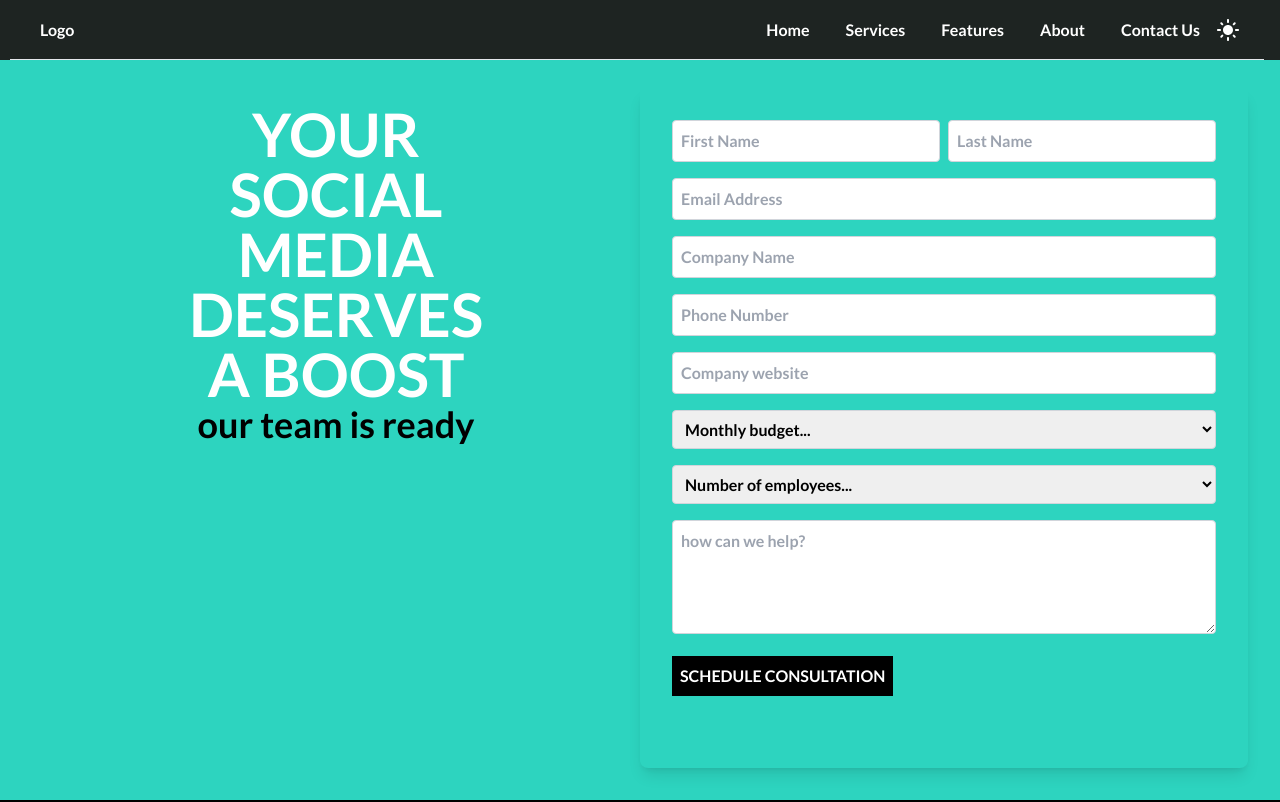
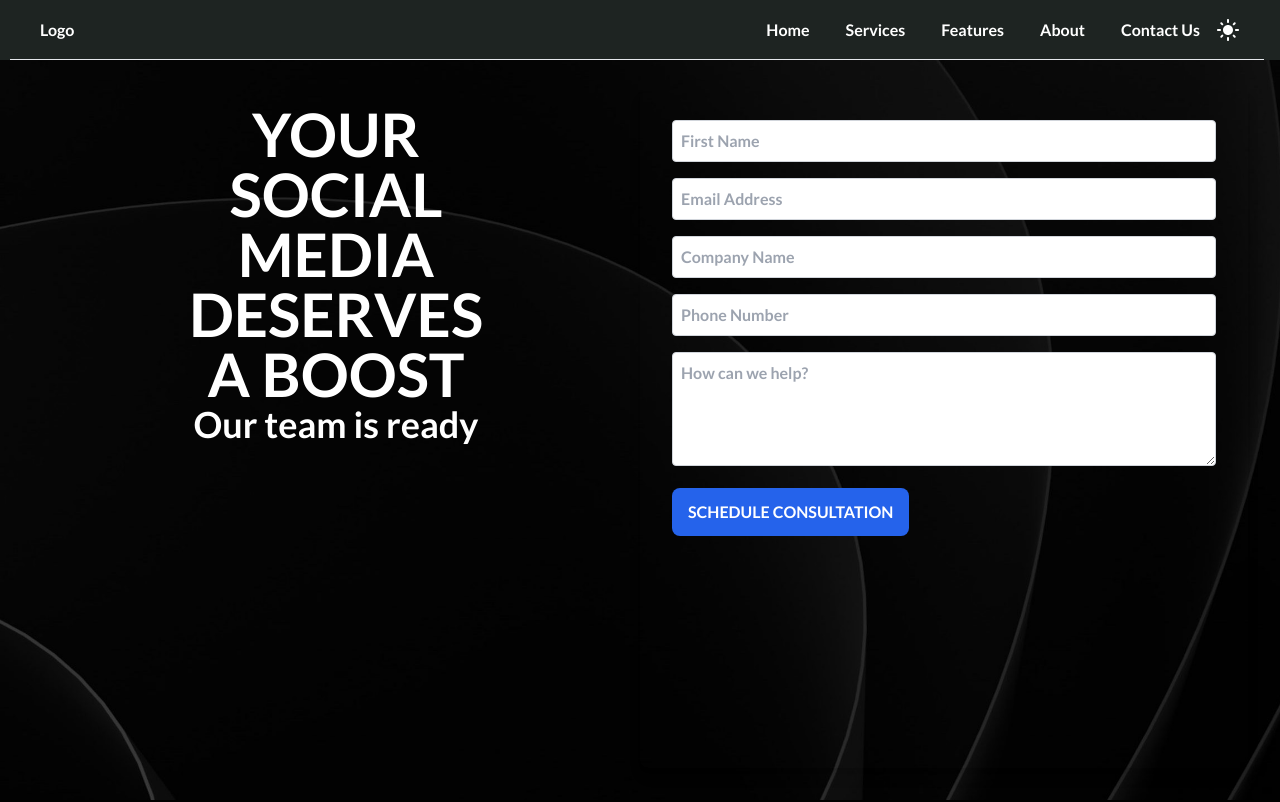
Before and after one commit to Sahilsajar/Social-Minds, a React (Vite) app: page /Contact in a window 1280 px wide. Shown: the top 802 px of the page. Built offline with nearby package versions, Linux system fonts and the light colour scheme.

Commit message:
Contact page

```diff
--- a/src/App.jsx
+++ b/src/App.jsx
@@ -10,6 +10,8 @@ import Contact from "./components/Contact";
 import ServicePage from "./pages/ServicePage";
 import Footer from "./components/Footer";
 import AboutUs from "./pages/AboutUs";
+import ThankYou from "./pages/ThankYou";
+import Oops from './pages/Oops'
 
 function App() {
   const [isDarkMode, setIsDarkMode] = useState(true);
@@ -26,6 +28,10 @@ function App() {
         <Route path="/service" element={<ServicePage></ServicePage>}></Route>
         <Route path="/Contact" element={<Contact></Contact>}></Route>
         <Route path="/about" element={<AboutUs/>}></Route>
+        <Route path="/ThankYou" element={<ThankYou />}></Route>
+        <Route path="/Oops" element={<Oops />}></Route>
+
+
       </Routes>
       <Footer />
     </ThemeProvider>
--- a/src/components/Contact.jsx
+++ b/src/components/Contact.jsx
@@ -1,66 +1,122 @@
-
-
-import emailjs from 'emailjs-com';
+import { useState } from "react";
+import backImg from "../assets/Background/2.jpg";
+import emailjs from "emailjs-com";
+import { useNavigate } from "react-router-dom";
+import ThankYou from "../pages/ThankYou";
 
 function Contact() {
-    function sendEmail(e){
-        e.preventDefault();
+  const [isSuccess, setIsSuccess] = useState(false);
+  const [isError, setIsError] = useState(false);
+  const navigate=useNavigate();
 
-        emailjs.sendForm('service_8oop2kj','template_eim3a8i',e.target,'vuTY47KiOsexBDWrl').then(res=>console.log(res)).catch(err=>console.log(err));
+  const sendEmail = async (e) => {
+    e.preventDefault();
+
+    try {
+      // Send the email using EmailJS
+      await emailjs.sendForm(
+        'service_8oop2kj',  // Replace with your EmailJS service ID
+        'template_eim3a8i', // Replace with your EmailJS template ID
+        e.target,            // The form being submitted
+        'vuTY47KiOsexBDWrl' // Replace with your EmailJS user ID
+      );
+
+      // If email is sent successfully, show success message and navigate
+      setIsSuccess(true);
+      setIsError(false);
+
+      // Redirect to homepage after a small delay
+      setTimeout(() => {
+
+        navigate('/ThankYou');  // This will redirect to the homepage
+      },);  // Wait for 2 seconds before redirecting (optional)
+    } catch (err) {
+      console.error(err);
+      setIsSuccess(false);
+      setIsError(true);
+      navigate('/Contact')
     }
+
+  };
+
   return (
-    <styledDiv  className="flex flex-col md:flex-row bg-teal-400 mt-[56px] min-h-[calc(100vh-56px)] p-8">
-    {/* left*/}
-    <div className='md:w-1/2 md:items-center text-left  flex flex-col mt-4  mb-6 md:mb-0'>
-      <h1 className='text-white  lg:text-12xl font-bold text-6xl'>YOUR</h1>
-      <h1 className='text-white  lg:text-12xl font-bold text-6xl '>SOCIAL </h1>
-      <h1 className='text-white  lg:text-12xl font-bold text-6xl'>MEDIA </h1>
-      <h1 className='text-white  lg:text-12xl font-bold text-6xl '>DESERVES </h1>
+    <div
+      style={{ backgroundImage: "url(" + backImg + ")", backgroundSize: "cover" }}
+      className="flex flex-col md:flex-row mt-[56px] min-h-[calc(100vh-56px)] p-8"
+    >
+      {/* Left Section */}
+      <div className="md:w-1/2 md:items-center text-center flex flex-col mt-4 mb-6 md:mb-0">
+        <h1 className="text-white lg:text-12xl font-bold text-6xl">YOUR</h1>
+        <h1 className="text-white lg:text-12xl font-bold text-6xl">SOCIAL</h1>
+        <h1 className="text-white lg:text-12xl font-bold text-6xl">MEDIA</h1>
+        <h1 className="text-white lg:text-12xl font-bold text-6xl">DESERVES</h1>
+        <h1 className="text-white lg:text-12xl font-bold text-6xl">A BOOST</h1>
+        <p className="text-2xl text-white md:text-4xl lg:text-4xl">Our team is ready</p>
+      </div>
 
-      <h1 className='text-white  lg:text-12xl font-bold text-6xl '>A BOOST </h1>
+      {/* Right Section - Form */}
+      <div className="md:w-1/2 justify-center p-8 rounded-lg shadow-lg">
+        <form
+          className="space-y-2 md:space-y-4 justify-center items-center lg:space-y-4"
+          onSubmit={sendEmail}
+        >
+          <input
+            type="text"
+            required
+            name="Name"
+            placeholder="First Name"
+            className="md:w-full outline-none p-2 border w-full border-gray-300 rounded"
+          />
+          <input
+            name="email"
+            required
+            type="email"
+            placeholder="Email Address"
+            className="w-full border outline-none p-2 rounded border-gray-300"
+          />
+          <input
+            name="company"
+            required
+            type="text"
+            placeholder="Company Name"
+            className="w-full border outline-none p-2 rounded border-gray-300"
+          />
+          <input
+            name="phone"
+            required
+            type="tel"
+            placeholder="Phone Number"
+            className="w-full outline-none border p-2 rounded border-gray-300"
+          />
+          <textarea
+            name="message"
+            required
+            className="w-full outline-none p-2 border border-gray-300 rounded"
+            placeholder="How can we help?"
+            rows={4}
+          />
+          <button
+            type="submit"
+            className="bg-blue-600 px-4 text-white py-3 rounded-lg hover:bg-blue-700 transition-colors"
+          >
+            SCHEDULE CONSULTATION
+          </button>
+        </form>
 
-      <p className='text-black text-2xl md:text-4xl lg:text-4xl'>our team is ready </p>
+        {/* Success/Error Message */}
+        {isSuccess && (
+        <div className="mt-4 p-4 bg-green-100 text-green-800 border border-green-200 rounded-md">
+          Email sent successfully!
+        </div>
+      )}
+      {isError && (
+        <div className="mt-4 p-4 bg-red-100 text-red-800 border border-red-200 rounded-md">
+          Something went wrong. Please try again.
+        </div>
+      )}
+      </div>
     </div>
-    {/*right */}
-    <div className='md:w-1/2  p-8 rounded-lg shadow-lg'>
-    {/*form*/}
-    <form className='space-y-2 md:space-y-4 lg:space-y-4' onSubmit={sendEmail}>
-    {/*div for name */}
-      <div className='flex space-y-4 space-x-0 md:space-y-0 md:space-x-2  flex-col md:flex-row'>
-      <input type="text" name='firstName' placeholder="First Name" className="md:w-1/2 p-2 border w-full border-gray-300 rounded" />
-        <input type="text" name='lastName' placeholder="Last Name" className="md:w-1/2 p-2 border w-full border-gray-300 rounded" />
-      </div>
-      <input name='email' type='email' placeholder='Email Address' className='w-full border p-2 rounded border-gray-300' />
-      <input name='company' type='text' placeholder='Company Name' className='w-full border p-2 rounded border-gray-300' />
-      <input name='phone' type='tel' placeholder='Phone Number' className='w-full border p-2 rounded border-gray-300' />
-      <input name='website' type='url' placeholder='Company website' className='w-full border p-2 rounded border-gray-300' />
-      <select name='budget' className="w-full p-2 border border-gray-300 rounded">
-            <option>Monthly budget...</option>
-            <option>Less than $1,000</option>
-            <option>$1,000 - $5,000</option>
-            <option>$5,000 - $10,000</option>
-            <option>More than $10,000</option>
-          </select>
-
-          <select name='employee' className="w-full p-2 border border-gray-300 rounded">
-            <option className='text-grey'>Number of employees...</option>
-            <option >1-10</option>
-            <option>11-50</option>
-            <option>51-200</option>
-            <option>201-500</option>
-            <option>501+</option>
-          </select>
-          <textarea name='message' className='w-full p-2 border border-gray-300 rounded' placeholder='how can we help?' rows={4}>
-
-          </textarea>
-          <button type='submit' className='p-2 text-white bg-black'>SCHEDULE CONSULTATION</button>
-    </form>
-    </div>
-
-
-
-    </styledDiv>
-  )
+  );
 }
 
-export default Contact
+export default Contact;
--- /dev/null
+++ b/src/pages/Oops.jsx
@@ -0,0 +1,35 @@
+import React, { useState, useEffect } from "react";
+import backImg from "../assets/Background/2.jpg";
+const ThankYou = () => {
+  const [seconds, setSeconds] = useState(5); // Set the countdown time
+
+  useEffect(() => {
+    if (seconds > 0) {
+      const timer = setTimeout(() => setSeconds(seconds - 1), 1000);
+      return () => clearTimeout(timer); // Clear timeout on cleanup
+    } else {
+      // Redirect to the home page when timer reaches 0
+      window.location.href = "/Contact";
+    }
+  }, [seconds]);
+
+  return (
+    <div style= {{ backgroundImage: "url(" + backImg + ")", backgroundSize: "cover" }}
+     className="flex flex-col items-center justify-center min-h-screen bg-gray-100 text-center">
+      <div className="bg-white p-6 rounded-lg shadow-md">
+        <h1 className="text-2xl font-bold text-gray-800 mb-4">
+          OOPS! Something went wrong
+
+        </h1>
+        <h2>Please Try Again</h2>
+        <p className="text-gray-600">
+          You will be redirected to the home page in{" "}
+          <span className="font-semibold text-blue-500">{seconds}</span>{" "}
+          seconds.
+        </p>
+      </div>
+    </div>
+  );
+};
+
+export default ThankYou;
--- /dev/null
+++ b/src/pages/ThankYou.jsx
@@ -0,0 +1,33 @@
+import React, { useState, useEffect } from "react";
+import backImg from "../assets/Background/2.jpg";
+const ThankYou = () => {
+  const [seconds, setSeconds] = useState(5); // Set the countdown time
+
+  useEffect(() => {
+    if (seconds > 0) {
+      const timer = setTimeout(() => setSeconds(seconds - 1), 1000);
+      return () => clearTimeout(timer); // Clear timeout on cleanup
+    } else {
+      // Redirect to the home page when timer reaches 0
+      window.location.href = "/";
+    }
+  }, [seconds]);
+
+  return (
+    <div style= {{ backgroundImage: "url(" + backImg + ")", backgroundSize: "cover" }}
+     className="flex flex-col items-center justify-center min-h-screen bg-transparent text-center">
+      <div className="bg-transparent p-6 rounded-lg shadow-md">
+        <h1 className="text-2xl font-bold text-white mb-4">
+          Thank You for Choosing Us!
+        </h1>
+        <p className="text-white">
+          You will be redirected to the home page in{" "}
+          <span className="font-semibold text-blue-500">{seconds}</span>{" "}
+          seconds.
+        </p>
+      </div>
+    </div>
+  );
+};
+
+export default ThankYou;
```
Also changed, not shown: tailwind.config.js (+40 -34 lines).
